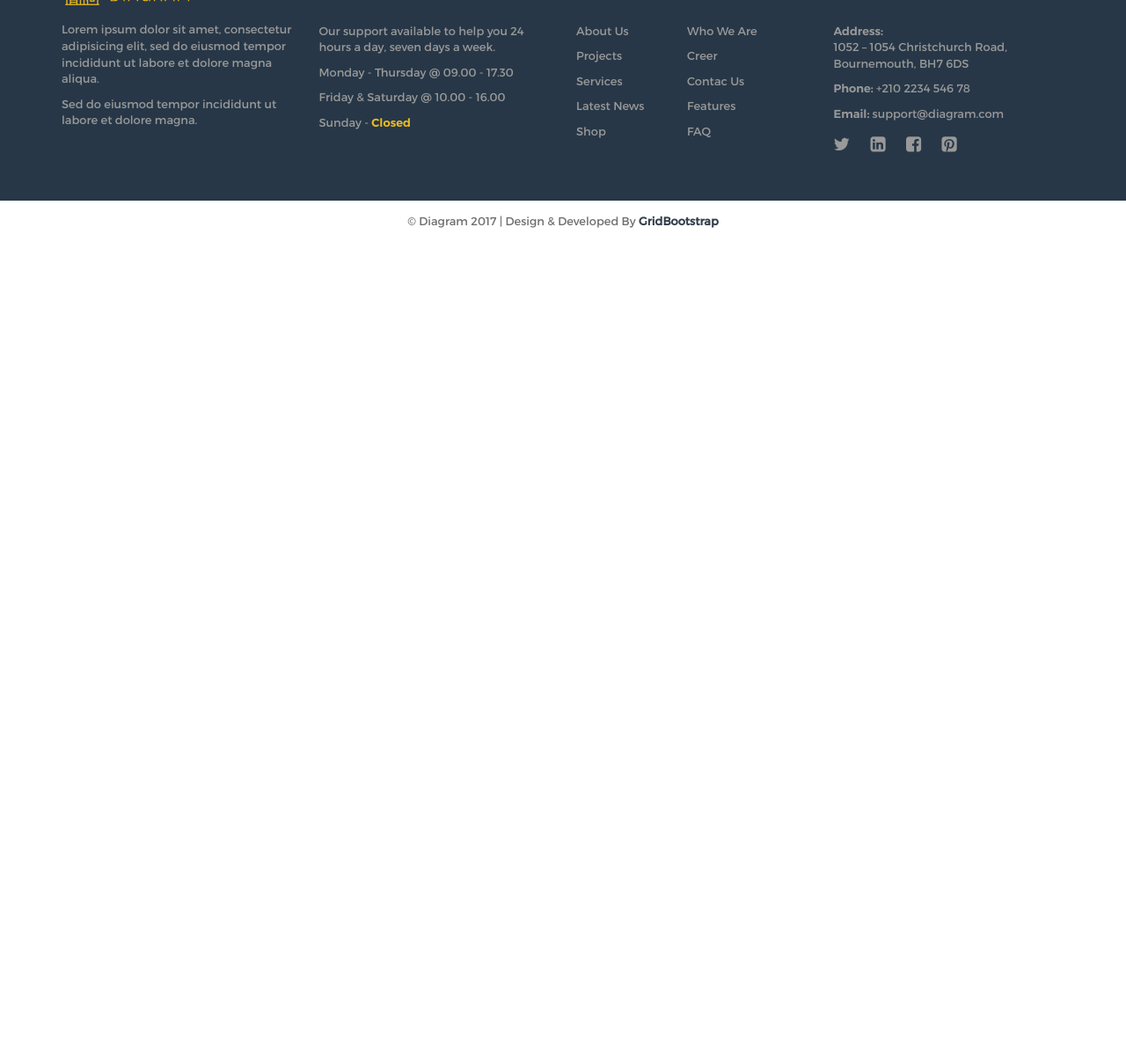
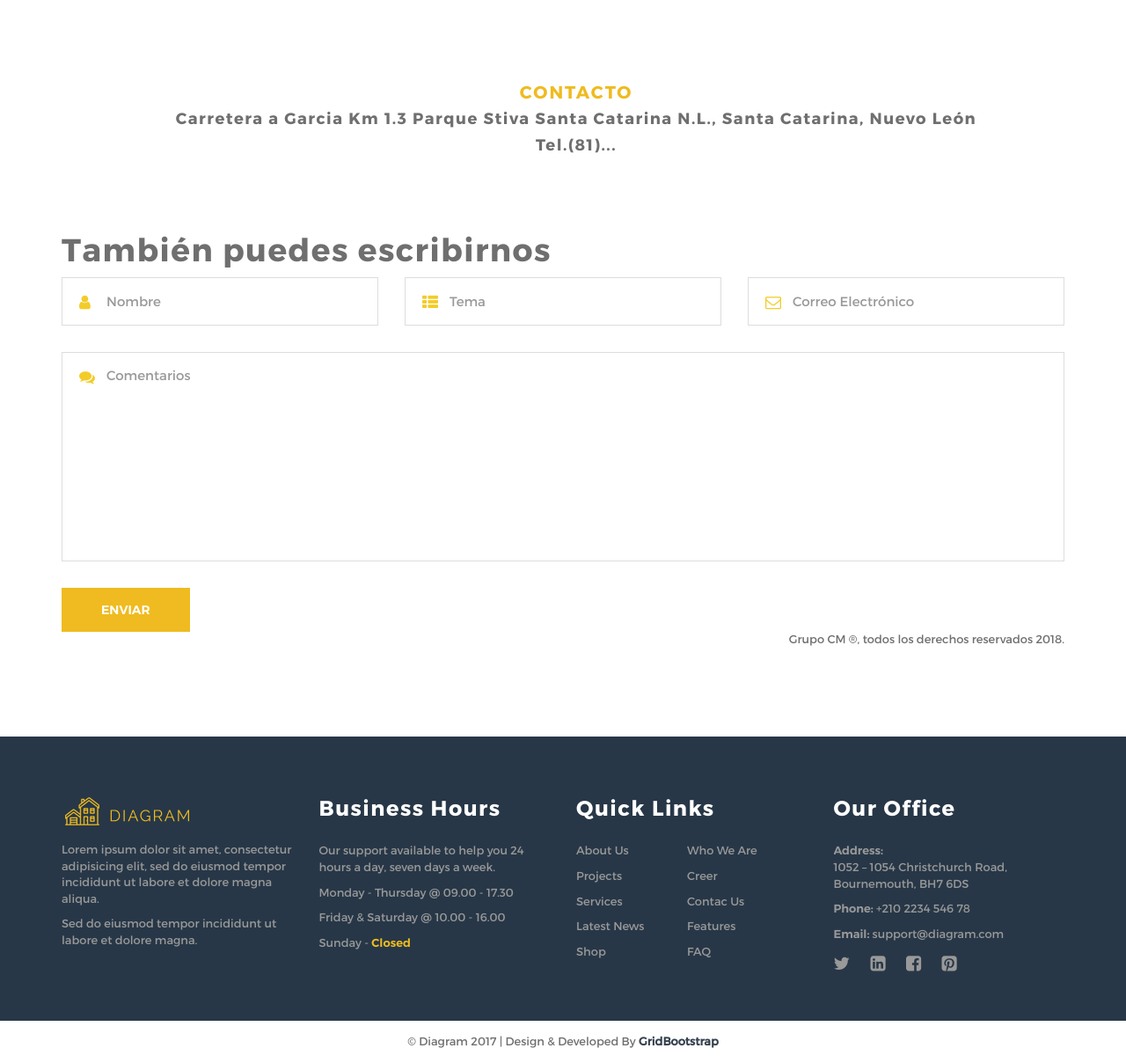
Before and after one commit to Turtugilla/PEF, a PHP site: page /contact.php in a window 1280 px wide. Shown: the part 413-1621 px from the top of the page at 88% size. Before the commit the page ends 672 px from the top, so only its background shows below. Run offline with PHP 8.4, Linux system fonts and the light colour scheme.

Commit message:
Página Contacto
Ya quedo listo, requiere estos 3 archivos para funcionar.

```diff
--- a/contact.php
+++ b/contact.php
@@ -105,13 +105,105 @@ if(session_id() == '' || !isset($_SESSION)){session_start();}
         </nav><!-- navbar -->
     </div><!-- main menu -->
 </header><!-- Header -->
+<div class="breadcrumb-section image-bg ">
+    <div class="overlay"></div>
+    <div class="breadcrumb-content container">
+        <h1>Contacto</h1>
+        <ol class="breadcrumb">
+            <li><a href="index.php">Regresar</a></li>
+            <li class="active">Contacto</li>
+        </ol>
+    </div>
+</div><!-- breadcrumb-section -->
 
-    <div class="row" style="margin-top:50px;">
-      <div class="small-12">
+<div id="alerta-correo"
+     class="alert alert-success alert-dismissible"
+     hidden="true"
+     style="text-align: center;">
+    <a href="#" class="close" data-dismiss="alert" aria-label="close">&times;</a>
+    Mensaje enviado con éxito, en breve nos contactaremos contigo
+</div>
 
-        <p>¿Quieres contactarnos? Envianos un correo a <a href="mailto:soporte@pef.com">soporte@pef.com</a></p>
 
-          <footer class="footer">
+<div class="contact-form-section section-padding">
+
+    <div class="container">
+        <div class="section-title text-center">
+            <div class="container">
+                <h1>Contacto</h1>
+                <h4>Carretera a Garcia Km 1.3 Parque Stiva Santa Catarina N.L., Santa Catarina, Nuevo León
+                </h4>
+                <h4>Tel.(81)...</h4>
+
+            </div>
+        </div>
+        <div class="contact-info">
+            <h1>También puedes escribirnos</h1>
+            <form id="contact-form"
+                  name="contact-form"
+                  method="post"
+                  class="contact-form"
+                  onsubmit="enviarEmail($('#nombre').val(),$('#tema').val(),
+                          $('#email').val(),$('#mensaje').val()); return false;">
+                <div class="row">
+                    <div class="col-sm-4">
+                        <div class="form-group">
+                            <i class="fa fa-user" aria-hidden="true"></i>
+                            <input id="nombre"
+                                   name="nombre"
+                                   type="text"
+                                   class="form-control control-1"
+                                   required="required"
+                                   placeholder="Nombre"
+                            >
+                        </div>
+                    </div>
+                    <div class="col-sm-4">
+                        <div class="form-group">
+                            <i class="fa fa-th-list" aria-hidden="true"></i>
+                            <input id="tema"
+                                   name="tema"
+                                   type="text"
+                                   class="form-control"
+                                   required="required"
+                                   placeholder="Tema">
+                        </div>
+                    </div>
+                    <div class="col-sm-4">
+                        <div class="form-group">
+                            <i class="fa fa-envelope-o" aria-hidden="true"></i>
+                            <input id="email"
+                                   name="email"
+                                   type="email"
+                                   class="form-control"
+                                   required="required"
+                                   placeholder="Correo Electrónico">
+                        </div>
+                    </div>
+
+                    <div class="col-sm-12">
+                        <div class="form-group">
+                            <i class="fa fa-comments" aria-hidden="true"></i>
+                            <textarea id="mensaje"
+                                      name="mensaje"
+                                      required="required"
+                                      class="form-control"
+                                      rows="7"
+                                      placeholder="Comentarios"></textarea>
+                        </div>
+                    </div>
+                </div>
+                <div class="submit-button">
+                    <button type="submit"  class="btn btn-primary">Enviar</button>
+                </div>
+            </form><!-- contact form -->
+            <footer style="text-align: right" class="footer">Grupo CM ®, todos los derechos reservados 2018.
+            </footer>
+        </div>
+    </div><!-- container -->
+</div><!-- contact form section -->
+
+<footer class="footer">
     <div class="contact-section">
         <div class="container">
             <div class="row">
@@ -183,9 +275,11 @@ if(session_id() == '' || !isset($_SESSION)){session_start();}
         </div>
     </div><!-- footer bottom -->
 </footer><!-- footer -->
+
 <script src="js/vendor/jquery.js"></script>
 <script src="js/foundation.min.js"></script>
 <script src="js/bienvenida.js"></script>
+<script src="js/contact.js"/>
 <script>
     $(document).foundation();
 </script>
--- /dev/null
+++ b/js/contact.js
@@ -0,0 +1,51 @@
+function enviarEmail(nombre,tema,email,mensaje){
+
+    var parametros ={
+        "nombre" : nombre,
+        "tema" : tema,
+        "email" : email,
+        "mensaje" : mensaje
+    };
+
+
+
+    $.ajax({
+       url: "./send-mail.php",
+       type: "post",
+       data: parametros,
+       success: function(data){
+           $("#alerta-correo").show();
+           $('#contact-form').trigger("reset");
+           console.log(data);
+       }
+
+    });
+
+
+}
+
+
+
+/*
+$(document).ready(function (e) {
+    $("#contact-form").on('submit', function (e) {
+        e.preventDefault();
+        $.ajax({
+            url: './send-cv.php',
+            type: 'POST',
+            data: new FormData(this),
+            contentType: false,
+            cache: false,
+            processData: false,
+            success: function (data) {
+                $("#alerta-correo").show();
+                $('#contact-form').trigger("reset");
+            },
+            error: function () {
+            }
+        });
+    });
+
+});
+
+*/
```
Also changed, not shown: send-mail.php (added, +44 -0 lines).
